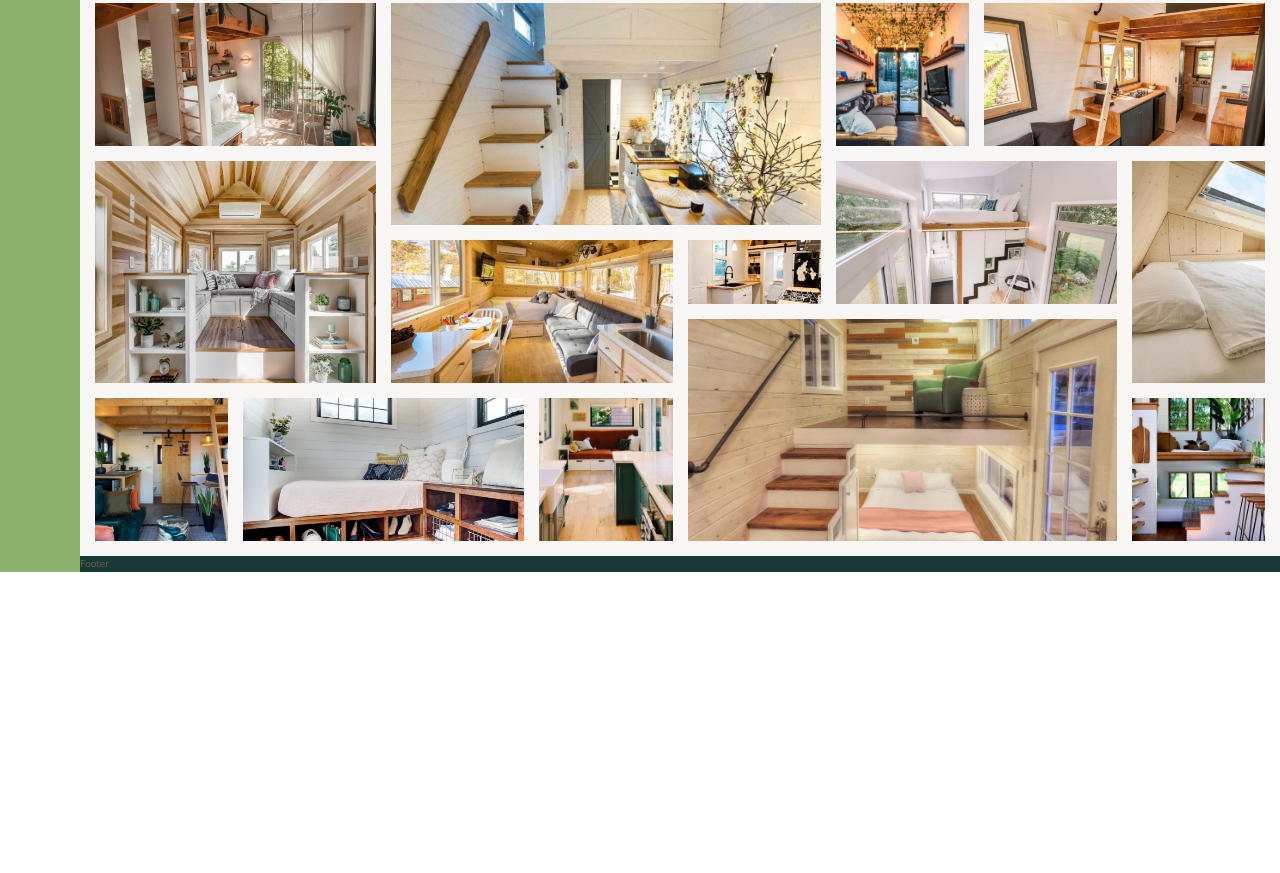
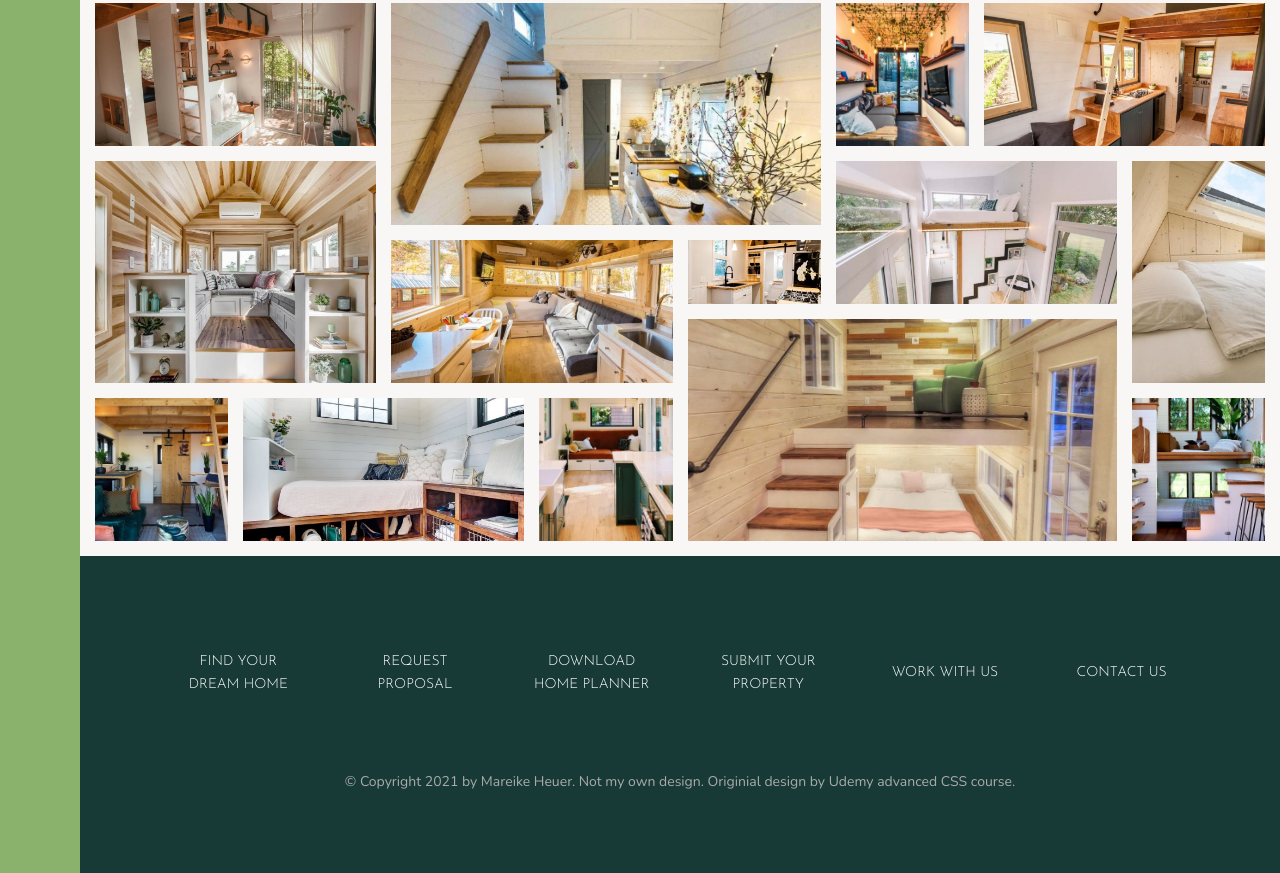
Before and after one commit to MareikeHeuer/1-home-css-grids, a website: page index.html in a window 1280 px wide. Shown: the part 3084-3957 px from the top of the page. Before the commit the page ends 3656 px from the top, so only its background shows below. Drawn offline with nearby package versions, Linux system fonts and the light colour scheme.

Commit message:
footer complete

```diff
--- a/index.html
+++ b/index.html
@@ -318,9 +318,6 @@
     </div>
 
     <section class="gallery">
-
-
-
       <figure class="gallery__item gallery__item--1"><img src="img/gal-1.jpeg" alt="Gallery image 1" class="gallery__img"></figure>
       <figure class="gallery__item gallery__item--2"><img src="img/gal-2.jpeg" alt="Gallery image 2" class="gallery__img"></figure>
       <figure class="gallery__item gallery__item--3"><img src="img/gal-3.jpeg" alt="Gallery image 3" class="gallery__img"></figure>
@@ -335,9 +332,19 @@
       <figure class="gallery__item gallery__item--12"><img src="img/gal-12.jpeg" alt="Gallery image 12" class="gallery__img"></figure>
       <figure class="gallery__item gallery__item--13"><img src="img/gal-13.jpeg" alt="Gallery image 13" class="gallery__img"></figure>
       <figure class="gallery__item gallery__item--14"><img src="img/gal-14.jpeg" alt="Gallery image 14" class="gallery__img"></figure>
-
     </section>
 
-    <footer class="footer">Footer</footer>
+    <footer class="footer">
+      <ul class="nav">
+        <li class="nav__item"><a href="#" class="nav__link">Find your dream home</a></li>
+        <li class="nav__item"><a href="#" class="nav__link">Request proposal</a></li>
+        <li class="nav__item"><a href="#" class="nav__link">Download home planner</a></li>
+        <li class="nav__item"><a href="#" class="nav__link">Submit your property</a></li>
+        <li class="nav__item"><a href="#" class="nav__link">Work with us</a></li>
+        <li class="nav__item"><a href="#" class="nav__link">Contact us</a></li>
+      </ul>
+
+      <p class="copyright">&copy; Copyright 2021 by Mareike Heuer. Not my own design. Originial design by Udemy advanced CSS course.</p>
+    </footer>
   </body>
 </html>
--- a/sass/_footer.scss
+++ b/sass/_footer.scss
@@ -1,4 +1,42 @@
 .footer {
   background-color: $color-secondary;
   grid-column: full-start / full-end;
+  padding: 8rem;
 }
+
+.nav {
+  list-style-type: none;
+
+  display: grid;
+  grid-template-columns: repeat(auto-fit, minmax(15rem, 1fr));
+  grid-gap: 2rem;
+  align-items: center;
+
+  &__link:link,
+  &__link:visited {
+    font-size: 1.4rem;
+    color: #fff;
+    text-decoration: none;
+    font-family: $font-heading;
+    text-transform: uppercase;
+    text-align: center;
+    padding: 1.5rem;
+    display: block;
+    transition: all 0.2s;
+  }
+
+  &__link:hover,
+  &__link:active {
+    background-color: rgba(#fff, 0.05);
+    transform: translateY(-3px);
+  }
+}
+
+.copyright {
+  font-size: 1.4rem;
+  color: $color-grey-light-2;
+  margin-top: 6rem;
+  margin-right: auto;
+  margin-left: auto;
+  text-align: center;
+}
```
Also changed, not shown: css/style.css, 1 other file.
